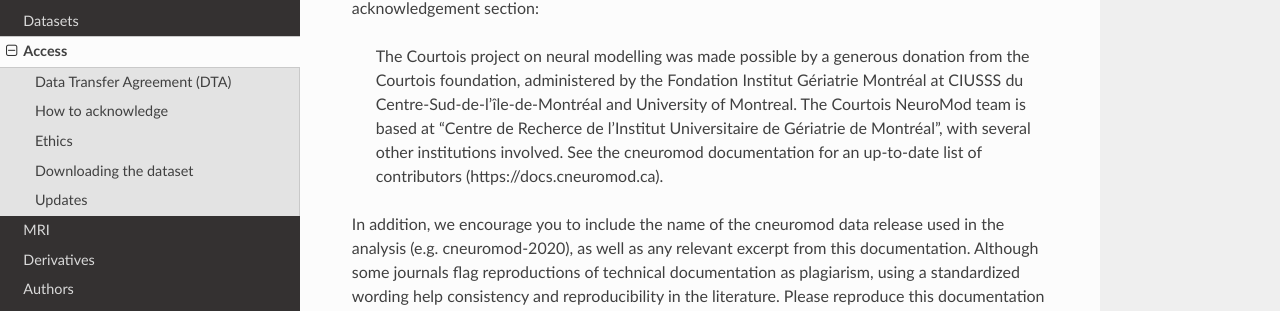
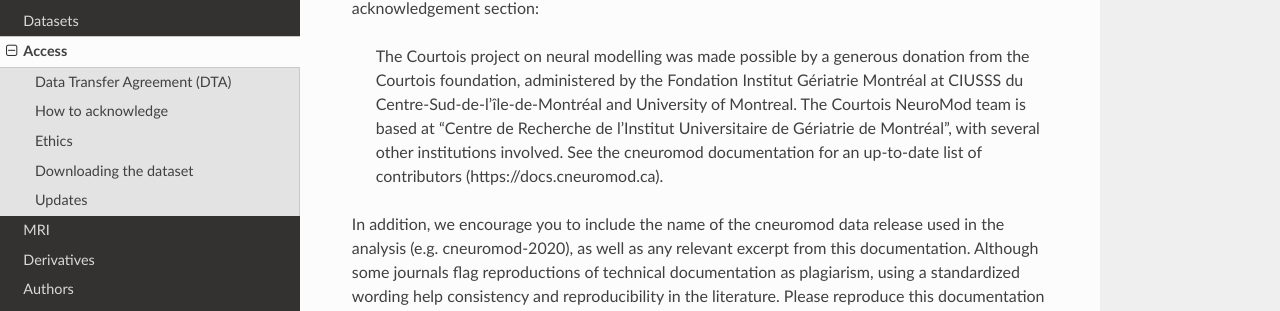
Before and after one commit to courtois-neuromod/cneuromod_docs, a Sphinx documentation site: the page built from source/ACCESS.md, in a window 1280 px wide and 900 px high, scrolled down 304 px. Shown: the part 211-522 px from the top of the window. Built offline with Sphinx 7.4.7 and the Read the Docs theme 2.0.0, drawn with Linux system fonts in a browser that asks for light colours.

Commit message:
Update ACCESS.md

```diff
--- a/source/ACCESS.md
+++ b/source/ACCESS.md
@@ -7,7 +7,7 @@
 ## How to acknowledge
 
 We require that all publications using the cneuromod data include the following language in the acknowledgement section:
-> The Courtois project on neural modelling was made possible by a generous donation from the Courtois foundation, administered by the Fondation Institut Gériatrie Montréal at CIUSSS du Centre-Sud-de-l’île-de-Montréal and University of Montreal. The Courtois NeuroMod team is based at "Centre de Recherce de l'Institut Universitaire de Gériatrie de Montréal", with several other institutions involved. See the cneuromod documentation for an up-to-date list of contributors (https://docs.cneuromod.ca).
+> The Courtois project on neural modelling was made possible by a generous donation from the Courtois foundation, administered by the Fondation Institut Gériatrie Montréal at CIUSSS du Centre-Sud-de-l’île-de-Montréal and University of Montreal. The Courtois NeuroMod team is based at "Centre de Recherche de l'Institut Universitaire de Gériatrie de Montréal", with several other institutions involved. See the cneuromod documentation for an up-to-date list of contributors (https://docs.cneuromod.ca).
 
 In addition, we encourage you to include the name of the cneuromod data release used in the analysis (e.g. cneuromod-2020), as well as any relevant excerpt from this documentation. Although some journals flag reproductions of technical documentation as plagiarism, using a standardized wording help consistency and reproducibility in the literature. Please reproduce this documentation verbatim to the greatest extent possible, and justify to the editor that this practice does not fall under plagiarism. Note that multiple versions of the documentation exist, one for each cneuromod release, so please make sure to use excerpts from the correct version of the documentation, matching the data release used in the analysis.
 
```
